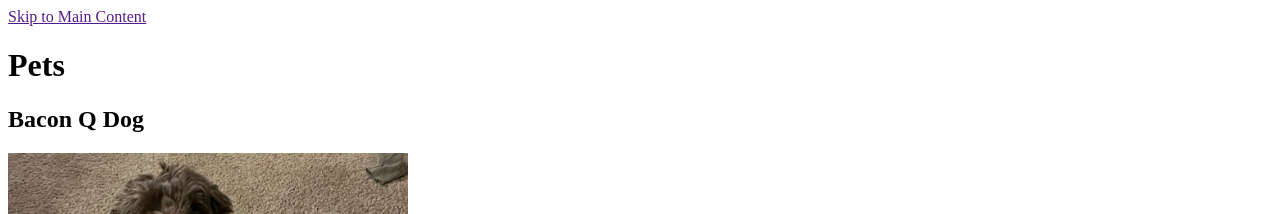
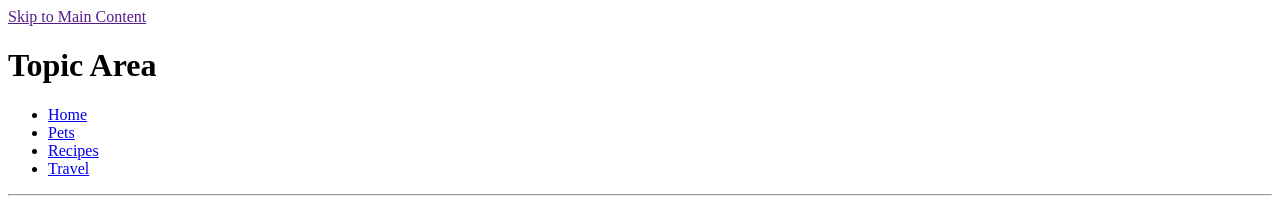
Before and after one commit to siddrick38/339week2, a plain HTML site: page pets.html in a window 1280 px wide. Shown: the top 214 px of the page. Drawn offline with Linux system fonts and the light colour scheme.

Commit message:
new pets.html

```diff
--- a/pets.html
+++ b/pets.html
@@ -7,6 +7,19 @@
   </head>
   <body>
     <a href="">Skip to Main Content</a>
+    <h1>Topic Area</h1>
+    <header>
+      <nav>
+        <ul>
+          <li><a href="index.html">Home</a></li>
+          <li><a href="pets.html">Pets</a></li>
+          <li><a href="recipes.html">Recipes</a></li>
+          <li><a href="travel.html">Travel</a></li>
+        </ul>
+      </nav>
+    </header>
+    <hr />
+
     <main>
       <h1>Pets</h1>
       <div>
```
